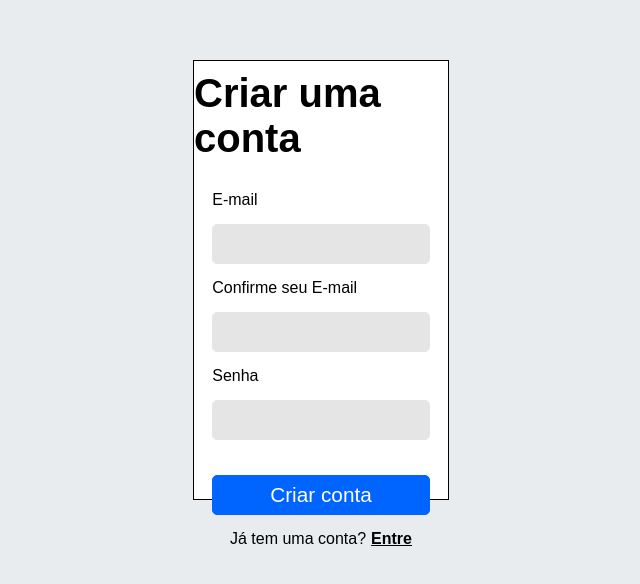
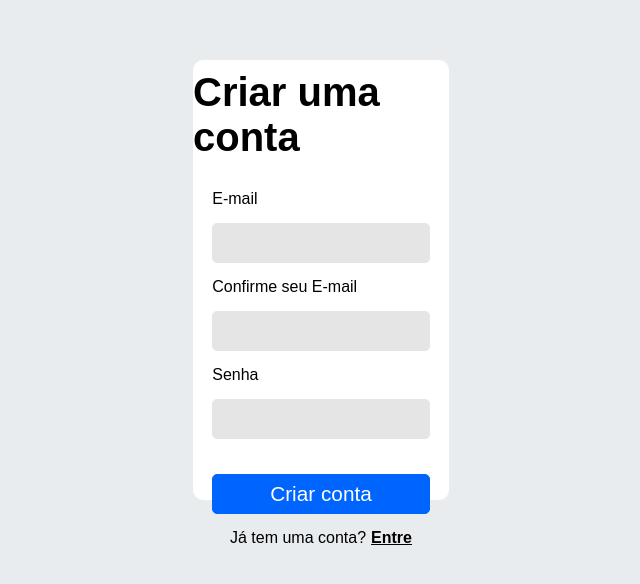
Before and after one commit to rhaneyko/signin-signup-auth, a React (Create React App) app: page /signup in a window 1280 px wide. Shown: the part 120-704 px from the top of the page, without its empty margins (319-959 px from the left). Built offline with nearby package versions, Linux system fonts and the light colour scheme.

Commit message:
Initialize project using Create React App

```diff
--- a/src/pages/SigninPage/styles.ts
+++ b/src/pages/SigninPage/styles.ts
@@ -15,7 +15,6 @@
     align-self: center;
     color: #000;
 
-    padding-left: 32px;
     padding-top: 10px;
 
     font-size: 2.5rem;
@@ -51,11 +50,10 @@
     width: 17vw;
     height: 5vh;
 
-    padding-left: 5px;
+    margin: 15px;
 
     border-radius: 5px;
     border: 1px solid #E5E5E5;
-    margin: 15px;
 
     background-color: ${props => props.theme.colors.inputBackground};
 
--- a/src/pages/SignupPage/styles.ts
+++ b/src/pages/SignupPage/styles.ts
@@ -19,8 +19,16 @@
 
     width: 20vw;
     height: 55vh;
-    border: 1px solid;
+
+    border-radius: 10px;
+
     background-color: ${props => props.theme.colors.background};
+
+    transition: box-shadow .3s;
+    &:hover {
+        box-shadow: rgba(0, 0, 0, 0.3) 0px 19px 38px, rgba(0, 0, 0, 0.22) 0px 15px 12px;
+    }
+
 `;
 
 export const Title = styled.h1`
```
